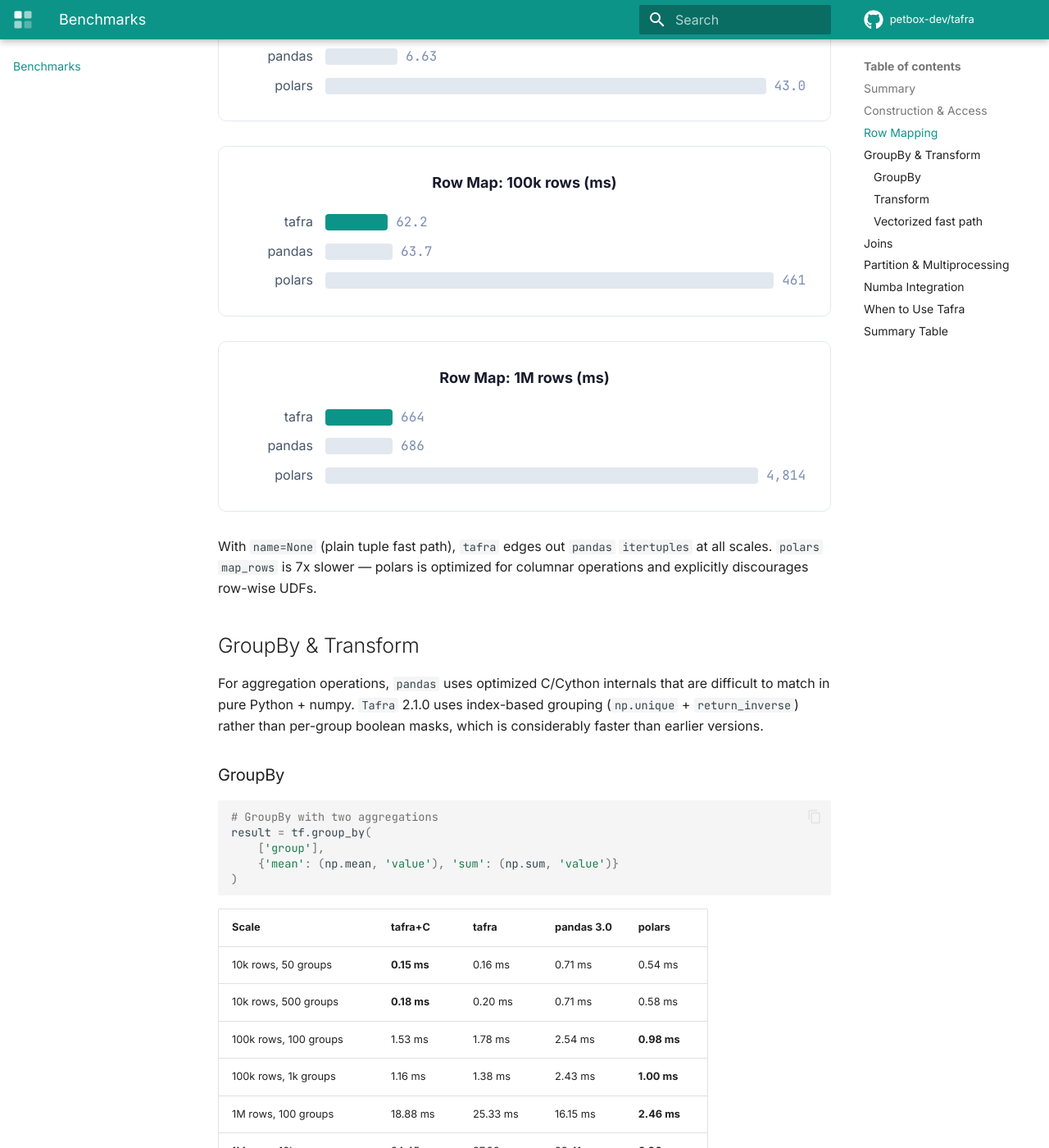
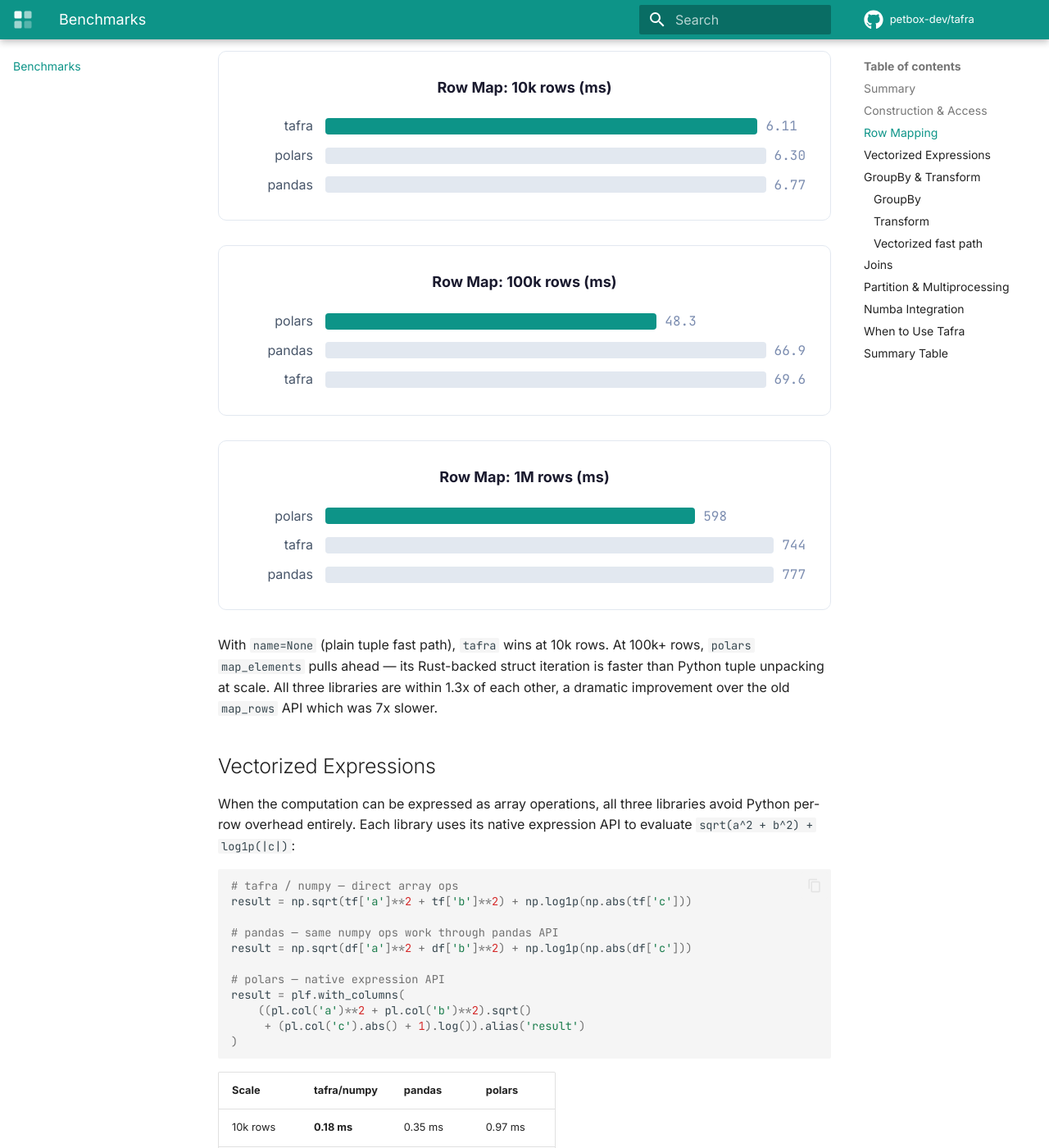
Before and after one commit to petbox-dev/tafra, an MkDocs documentation site: the page built from docs/benchmarks.md, in a window 1280 px wide and 1400 px high, scrolled down 2259 px. Shown: the whole window at 82% size. Built offline with MkDocs 1.6.1 and Material for MkDocs 9.7.7, drawn with Linux system fonts in a browser that asks for light colours; comment, search, counter and statistics services are not loaded; some of the changed text lies outside the part shown.

Commit message:
docs: switch to polars map_elements, add vectorized expression benchmark
Co-Authored-By: Claude Opus 4.6 (1M context) <noreply@anthropic.com>

````diff
--- a/docs/benchmarks.md
+++ b/docs/benchmarks.md
@@ -80,7 +80,7 @@ faster than `pandas` but still 6x slower than `Tafra`'s direct dict lookup.
 
 Row-wise mapping applies a Python function to each row. `Tafra` uses
 `tuple_map` (NamedTuple access), `pandas` uses `itertuples`, and `polars`
-uses `map_rows`. All apply a scalar function per row:
+uses `map_elements` on a struct column. All apply a scalar function per row:
 
 ```python
 import math
@@ -94,37 +94,42 @@ result = list(tf.tuple_map(lambda r: (row_fn(r[0], r[1], r[2]),), name=None))
 # pandas
 result = [row_fn(r.a, r.b, r.c) for r in df.itertuples()]
 
-# polars
-result = plf.map_rows(lambda row: pl.Series([row_fn(row[0], row[1], row[2])]))
+# polars (map_elements on struct)
+result = plf.with_columns(
+    pl.struct(['a', 'b', 'c']).map_elements(
+        lambda s: row_fn(s['a'], s['b'], s['c']),
+        return_dtype=pl.Float64
+    ).alias('result')
+)
 ```
 
 | Scale | tafra | pandas 3.0 | polars |
 |---|---|---|---|
-| 10k rows | **6.24 ms** | 6.63 ms | 43.0 ms |
-| 100k rows | **62.2 ms** | 63.7 ms | 461 ms |
-| 1M rows | **664 ms** | 686 ms | 4,814 ms |
+| 10k rows | **6.11 ms** | 6.77 ms | 6.30 ms |
+| 100k rows | 69.6 ms | 66.9 ms | **48.3 ms** |
+| 1M rows | 744 ms | 777 ms | **598 ms** |
 
 <div class="chart">
   <div class="chart-title">Row Map: 10k rows (ms)</div>
   <div class="chart-row">
     <span class="chart-label">tafra</span>
     <div class="chart-bar-wrap">
-      <div class="chart-bar fastest" style="width: 15%"></div>
-      <span class="chart-value">6.24</span>
+      <div class="chart-bar fastest" style="width: 90%"></div>
+      <span class="chart-value">6.11</span>
+    </div>
+  </div>
+  <div class="chart-row">
+    <span class="chart-label">polars</span>
+    <div class="chart-bar-wrap">
+      <div class="chart-bar" style="width: 93%"></div>
+      <span class="chart-value">6.30</span>
     </div>
   </div>
   <div class="chart-row">
     <span class="chart-label">pandas</span>
     <div class="chart-bar-wrap">
-      <div class="chart-bar" style="width: 15%"></div>
-      <span class="chart-value">6.63</span>
-    </div>
-  </div>
-  <div class="chart-row">
-    <span class="chart-label">polars</span>
-    <div class="chart-bar-wrap">
       <div class="chart-bar" style="width: 100%"></div>
-      <span class="chart-value">43.0</span>
+      <span class="chart-value">6.77</span>
     </div>
   </div>
 </div>
@@ -132,24 +137,24 @@ result = plf.map_rows(lambda row: pl.Series([row_fn(row[0], row[1], row[2])]))
 <div class="chart">
   <div class="chart-title">Row Map: 100k rows (ms)</div>
   <div class="chart-row">
-    <span class="chart-label">tafra</span>
+    <span class="chart-label">polars</span>
     <div class="chart-bar-wrap">
-      <div class="chart-bar fastest" style="width: 13%"></div>
-      <span class="chart-value">62.2</span>
+      <div class="chart-bar fastest" style="width: 69%"></div>
+      <span class="chart-value">48.3</span>
     </div>
   </div>
   <div class="chart-row">
     <span class="chart-label">pandas</span>
     <div class="chart-bar-wrap">
-      <div class="chart-bar" style="width: 14%"></div>
-      <span class="chart-value">63.7</span>
+      <div class="chart-bar" style="width: 96%"></div>
+      <span class="chart-value">66.9</span>
     </div>
   </div>
   <div class="chart-row">
-    <span class="chart-label">polars</span>
+    <span class="chart-label">tafra</span>
     <div class="chart-bar-wrap">
       <div class="chart-bar" style="width: 100%"></div>
-      <span class="chart-value">461</span>
+      <span class="chart-value">69.6</span>
     </div>
   </div>
 </div>
@@ -157,31 +162,141 @@ result = plf.map_rows(lambda row: pl.Series([row_fn(row[0], row[1], row[2])]))
 <div class="chart">
   <div class="chart-title">Row Map: 1M rows (ms)</div>
   <div class="chart-row">
+    <span class="chart-label">polars</span>
+    <div class="chart-bar-wrap">
+      <div class="chart-bar fastest" style="width: 77%"></div>
+      <span class="chart-value">598</span>
+    </div>
+  </div>
+  <div class="chart-row">
     <span class="chart-label">tafra</span>
     <div class="chart-bar-wrap">
-      <div class="chart-bar fastest" style="width: 14%"></div>
-      <span class="chart-value">664</span>
+      <div class="chart-bar" style="width: 96%"></div>
+      <span class="chart-value">744</span>
     </div>
   </div>
   <div class="chart-row">
     <span class="chart-label">pandas</span>
     <div class="chart-bar-wrap">
-      <div class="chart-bar" style="width: 14%"></div>
-      <span class="chart-value">686</span>
+      <div class="chart-bar" style="width: 100%"></div>
+      <span class="chart-value">777</span>
+    </div>
+  </div>
+</div>
+
+With `name=None` (plain tuple fast path), `tafra` wins at 10k rows. At
+100k+ rows, `polars` `map_elements` pulls ahead — its Rust-backed struct
+iteration is faster than Python tuple unpacking at scale. All three
+libraries are within 1.3x of each other, a dramatic improvement over the
+old `map_rows` API which was 7x slower.
+
+
+## Vectorized Expressions
+
+When the computation can be expressed as array operations, all three
+libraries avoid Python per-row overhead entirely. Each library uses its
+native expression API to evaluate `sqrt(a^2 + b^2) + log1p(|c|)`:
+
+```python
+# tafra / numpy — direct array ops
+result = np.sqrt(tf['a']**2 + tf['b']**2) + np.log1p(np.abs(tf['c']))
+
+# pandas — same numpy ops work through pandas API
+result = np.sqrt(df['a']**2 + df['b']**2) + np.log1p(np.abs(df['c']))
+
+# polars — native expression API
+result = plf.with_columns(
+    ((pl.col('a')**2 + pl.col('b')**2).sqrt()
+     + (pl.col('c').abs() + 1).log()).alias('result')
+)
+```
+
+| Scale | tafra/numpy | pandas | polars |
+|---|---|---|---|
+| 10k rows | **0.18 ms** | 0.35 ms | 0.97 ms |
+| 100k rows | 1.72 ms | 2.10 ms | **1.52 ms** |
+| 1M rows | 27.1 ms | 23.5 ms | **9.63 ms** |
+
+<div class="chart">
+  <div class="chart-title">Vectorized Expression: 10k rows (ms)</div>
+  <div class="chart-row">
+    <span class="chart-label">tafra/numpy</span>
+    <div class="chart-bar-wrap">
+      <div class="chart-bar fastest" style="width: 19%"></div>
+      <span class="chart-value">0.18</span>
+    </div>
+  </div>
+  <div class="chart-row">
+    <span class="chart-label">pandas</span>
+    <div class="chart-bar-wrap">
+      <div class="chart-bar" style="width: 36%"></div>
+      <span class="chart-value">0.35</span>
     </div>
   </div>
   <div class="chart-row">
     <span class="chart-label">polars</span>
     <div class="chart-bar-wrap">
       <div class="chart-bar" style="width: 100%"></div>
-      <span class="chart-value">4,814</span>
+      <span class="chart-value">0.97</span>
     </div>
   </div>
 </div>
 
-With `name=None` (plain tuple fast path), `tafra` edges out `pandas`
-`itertuples` at all scales. `polars` `map_rows` is 7x slower — polars is
-optimized for columnar operations and explicitly discourages row-wise UDFs.
+<div class="chart">
+  <div class="chart-title">Vectorized Expression: 100k rows (ms)</div>
+  <div class="chart-row">
+    <span class="chart-label">polars</span>
+    <div class="chart-bar-wrap">
+      <div class="chart-bar fastest" style="width: 72%"></div>
+      <span class="chart-value">1.52</span>
+    </div>
+  </div>
+  <div class="chart-row">
+    <span class="chart-label">tafra/numpy</span>
+    <div class="chart-bar-wrap">
+      <div class="chart-bar" style="width: 82%"></div>
+      <span class="chart-value">1.72</span>
+    </div>
+  </div>
+  <div class="chart-row">
+    <span class="chart-label">pandas</span>
+    <div class="chart-bar-wrap">
+      <div class="chart-bar" style="width: 100%"></div>
+      <span class="chart-value">2.10</span>
+    </div>
+  </div>
+</div>
+
+<div class="chart">
+  <div class="chart-title">Vectorized Expression: 1M rows (ms)</div>
+  <div class="chart-row">
+    <span class="chart-label">polars</span>
+    <div class="chart-bar-wrap">
+      <div class="chart-bar fastest" style="width: 36%"></div>
+      <span class="chart-value">9.63</span>
+    </div>
+  </div>
+  <div class="chart-row">
+    <span class="chart-label">pandas</span>
+    <div class="chart-bar-wrap">
+      <div class="chart-bar" style="width: 87%"></div>
+      <span class="chart-value">23.5</span>
+    </div>
+  </div>
+  <div class="chart-row">
+    <span class="chart-label">tafra/numpy</span>
+    <div class="chart-bar-wrap">
+      <div class="chart-bar" style="width: 100%"></div>
+      <span class="chart-value">27.1</span>
+    </div>
+  </div>
+</div>
+
+At small scale (10k rows), `tafra`/numpy wins decisively — 5x faster than
+polars — because numpy array operations have minimal dispatch overhead.
+At 1M rows, polars' Rust SIMD internals pull ahead (2.8x faster than
+tafra/numpy). Pandas sits in between, benefiting from numpy under the hood
+but paying additional wrapper overhead.
 
 
 ## GroupBy & Transform
@@ -610,8 +725,10 @@ result = ndarray_map(tf['qi'], tf['Di'], tf['bi'], t)
 * **Construction and teardown** -- 308x faster than pandas, 3x faster
   than polars
 * **Column access** -- 128x faster than pandas, 6x faster than polars
-* **Row-wise mapping** -- with `name=None` fast path, slightly faster than
-  pandas itertuples at all scales; 7x faster than polars map_rows
+* **Row-wise mapping** -- with `name=None` fast path, fastest at 10k rows;
+  polars `map_elements` wins at 100k+ but all three are within 1.3x
+* **Vectorized expressions** -- tafra/numpy wins at small scale (5x faster
+  than polars at 10k rows); polars SIMD wins at 1M rows (2.8x faster)
 * **GroupBy at <=10k rows** -- with C extension, 3--5x faster
   than both pandas and polars
 * **Transform at all scales** -- Tafra+C wins every benchmark, from 8x
@@ -650,9 +767,12 @@ Tafra+C = with optional C extension. Tafra = pure Python + numpy only.
 |---|---|---|---|---|
 | Construction (100k rows) | **0.01** | 0.01 | 3.08 | 0.03 |
 | Column access (per call, us) | **0.09** | 0.09 | 11.5 | 0.56 |
-| Row map (10k rows) | **6.24** | 6.24 | 6.63 | 43.0 |
-| Row map (100k rows) | **62.2** | 62.2 | 63.7 | 461 |
-| Row map (1M rows) | **664** | 664 | 686 | 4,814 |
+| Row map (10k rows) | **6.11** | 6.11 | 6.77 | 6.30 |
+| Row map (100k rows) | 69.6 | 69.6 | 66.9 | **48.3** |
+| Row map (1M rows) | 744 | 744 | 777 | **598** |
+| Vectorized expr (10k rows) | **0.18** | 0.18 | 0.35 | 0.97 |
+| Vectorized expr (100k rows) | 1.72 | 1.72 | 2.10 | **1.52** |
+| Vectorized expr (1M rows) | 27.1 | 27.1 | 23.5 | **9.63** |
 | GroupBy (10k, 50 grp, sum+mean) | **0.15** | 0.16 | 0.71 | 0.54 |
 | GroupBy (10k, 500 grp) | **0.18** | 0.20 | 0.71 | 0.58 |
 | GroupBy (100k, 100 grp) | 1.53 | 1.78 | 2.54 | **0.98** |
--- a/docs/overrides/home.html
+++ b/docs/overrides/home.html
@@ -92,18 +92,18 @@
     </div>
 
     <div class="chart">
-      <div class="chart-title">Row Map: 1M rows, tuple_map (ms)</div>
+      <div class="chart-title">Row Map: 1M rows, map_elements (ms)</div>
+      <div class="chart-row">
+        <span class="chart-label">polars</span>
+        <div class="chart-bar-wrap"><div class="chart-bar fastest" style="width: 77%"></div><span class="chart-value">598</span></div>
+      </div>
       <div class="chart-row">
         <span class="chart-label">tafra</span>
-        <div class="chart-bar-wrap"><div class="chart-bar fastest" style="width: 14%"></div><span class="chart-value">664</span></div>
+        <div class="chart-bar-wrap"><div class="chart-bar" style="width: 96%"></div><span class="chart-value">744</span></div>
       </div>
       <div class="chart-row">
         <span class="chart-label">pandas</span>
-        <div class="chart-bar-wrap"><div class="chart-bar" style="width: 14%"></div><span class="chart-value">686</span></div>
-      </div>
-      <div class="chart-row">
-        <span class="chart-label">polars</span>
-        <div class="chart-bar-wrap"><div class="chart-bar" style="width: 100%"></div><span class="chart-value">4,814</span></div>
+        <div class="chart-bar-wrap"><div class="chart-bar" style="width: 100%"></div><span class="chart-value">777</span></div>
       </div>
     </div>
 
````
